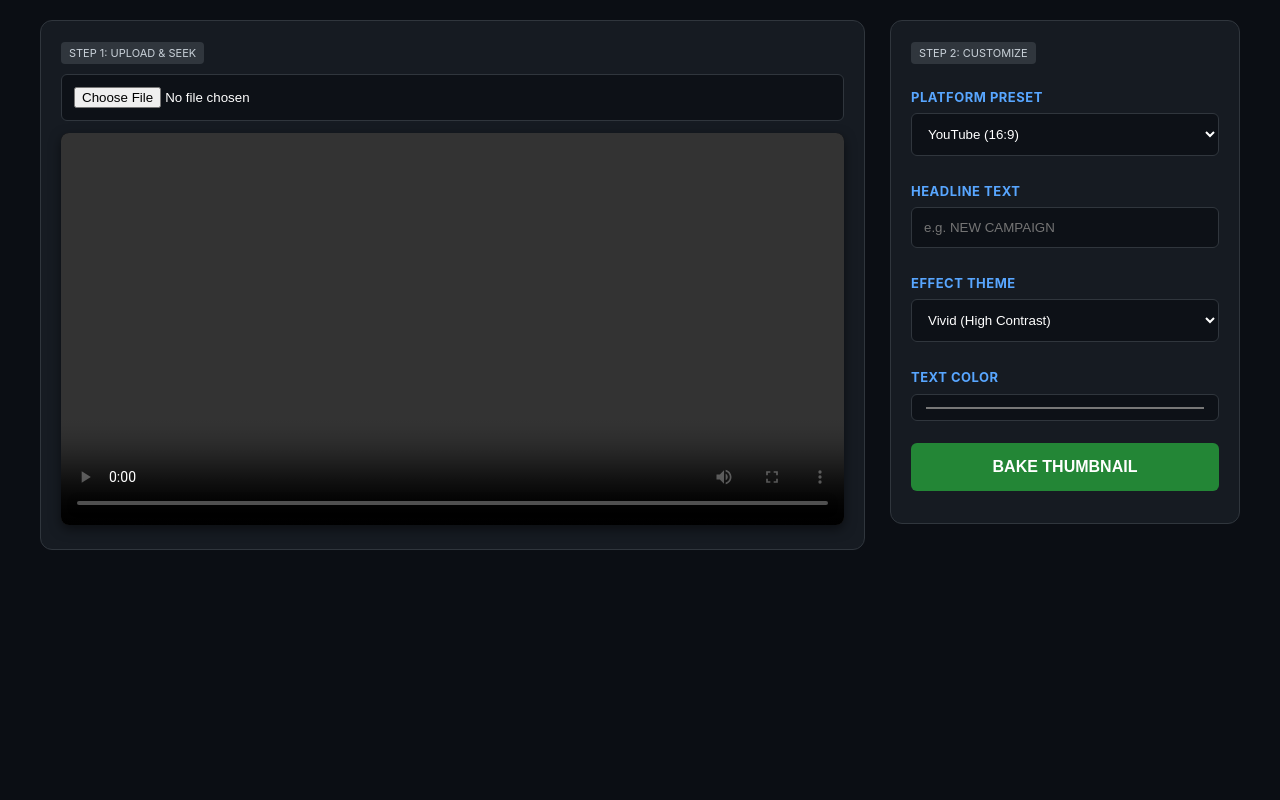
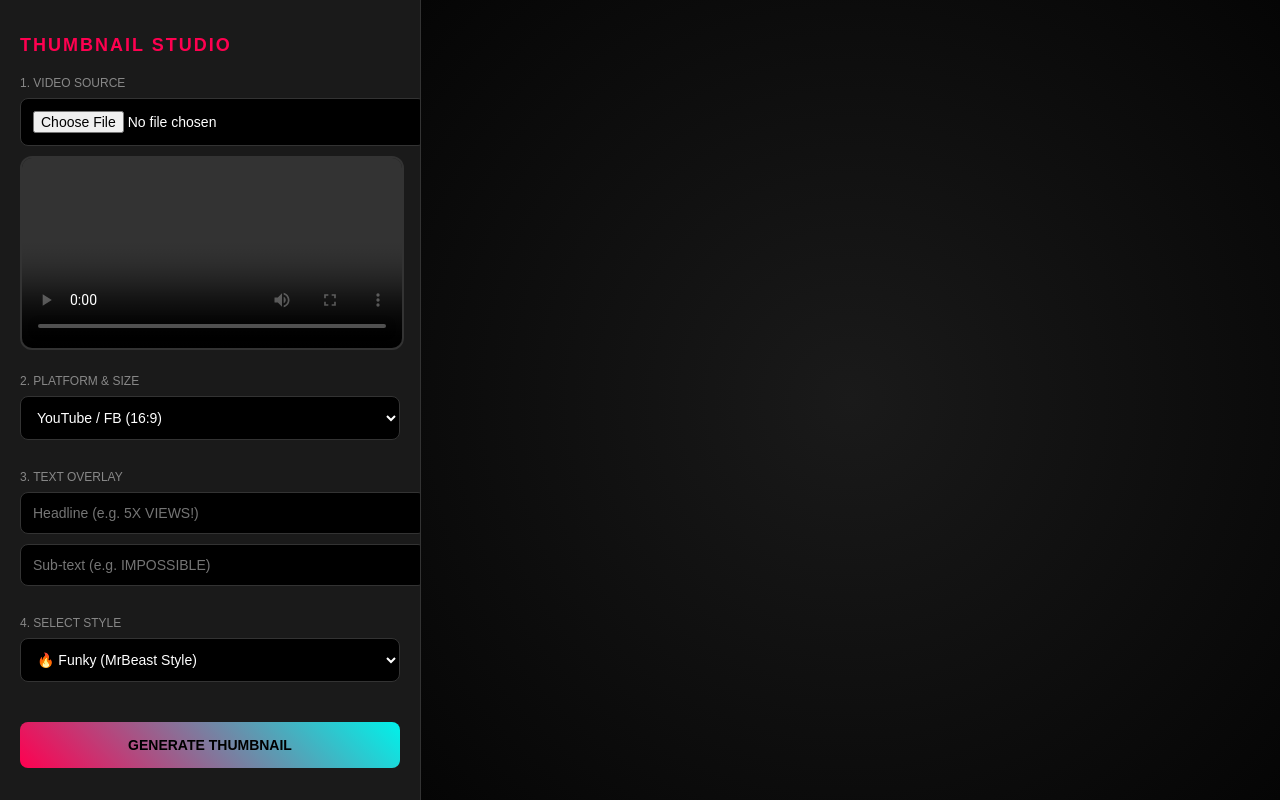
Before and after one commit to niharikasrivastava1998-nihu/PRO-THUMBNAIL-CREATOR, a plain HTML site: page index.html in a window 1280 px wide. Drawn offline with Linux system fonts and the light colour scheme.

Commit message:
Rename project and update styling and layout

```diff
--- a/index.html
+++ b/index.html
@@ -3,160 +3,192 @@
 <head>
     <meta charset="UTF-8">
     <meta name="viewport" content="width=device-width, initial-scale=1.0">
-    <title>Multi-Platform Thumbnail Pro</title>
+    <title>Creator Studio Pro</title>
     <style>
-        :root { --bg: #0b0e14; --card: #161b22; --accent: #58a6ff; --text: #c9d1d9; --btn: #238636; }
-        body { font-family: -apple-system, BlinkMacSystemFont, "Segoe UI", Helvetica, Arial, sans-serif; background: var(--bg); color: var(--text); margin: 0; padding: 20px; }
-        .wrapper { max-width: 1200px; margin: 0 auto; display: grid; grid-template-columns: 1fr 350px; gap: 25px; }
-        .main-view { background: var(--card); padding: 20px; border-radius: 12px; border: 1px solid #30363d; }
-        .sidebar { background: var(--card); padding: 20px; border-radius: 12px; border: 1px solid #30363d; height: fit-content; }
-        video { width: 100%; border-radius: 8px; background: #000; box-shadow: 0 4px 12px rgba(0,0,0,0.5); }
-        canvas { width: 100%; border-radius: 8px; margin-top: 20px; display: none; border: 1px solid var(--accent); }
-        h3 { margin: 15px 0 8px 0; color: var(--accent); font-size: 13px; text-transform: uppercase; letter-spacing: 0.5px; }
-        input, select, button { width: 100%; padding: 12px; border-radius: 6px; border: 1px solid #30363d; background: #0d1117; color: white; margin-bottom: 12px; box-sizing: border-box; }
-        .btn-gen { background: var(--btn); border: none; font-weight: bold; cursor: pointer; padding: 15px; font-size: 16px; margin-top: 10px; }
-        .btn-gen:hover { background: #2ea043; }
-        .badge { background: #30363d; padding: 4px 8px; border-radius: 4px; font-size: 11px; margin-bottom: 10px; display: inline-block; }
+        :root { --bg: #050505; --panel: #1a1a1a; --accent: #ff0050; --text: #ffffff; }
+        body { font-family: 'Poppins', sans-serif; background: var(--bg); color: var(--text); margin: 0; display: flex; height: 100vh; overflow: hidden; }
+
+        /* Layout */
+        .sidebar { width: 380px; background: var(--panel); padding: 20px; display: flex; flex-direction: column; border-right: 1px solid #333; overflow-y: auto; }
+        .preview-area { flex: 1; display: flex; flex-direction: column; align-items: center; justify-content: center; padding: 40px; background: radial-gradient(circle, #1a1a1a 0%, #050505 100%); }
+
+        /* Controls */
+        h2 { font-size: 18px; color: var(--accent); text-transform: uppercase; margin-bottom: 20px; letter-spacing: 2px; }
+        .group { margin-bottom: 20px; }
+        label { display: block; font-size: 12px; margin-bottom: 8px; color: #888; text-transform: uppercase; }
+        select, input, button { width: 100%; padding: 12px; border-radius: 8px; border: 1px solid #333; background: #000; color: white; font-size: 14px; margin-bottom: 10px; }
+
+        .theme-btn { padding: 15px; font-weight: bold; cursor: pointer; border: none; transition: 0.3s; margin-top: 10px; }
+        .funky-btn { background: linear-gradient(45deg, #ff0050, #00f2ea); color: black; }
+        .download-btn { background: #22c55e; color: white; display: none; }
+
+        video { width: 100%; border-radius: 12px; border: 2px solid #333; }
+        canvas { max-width: 100%; height: auto; border-radius: 8px; box-shadow: 0 20px 50px rgba(0,0,0,0.8); display: none; }
     </style>
 </head>
 <body>
 
-<div class="wrapper">
-    <div class="main-view">
-        <span class="badge">STEP 1: UPLOAD & SEEK</span>
-        <input type="file" id="videoUpload" accept="video/*">
-        <video id="videoPlayer" controls></video>
-        <canvas id="canvas"></canvas>
+<div class="sidebar">
+    <h2>Thumbnail Studio</h2>
+
+    <div class="group">
+        <label>1. Video Source</label>
+        <input type="file" id="vidIn" accept="video/*">
+        <video id="player" controls></video>
     </div>
 
-    <div class="sidebar">
-        <span class="badge">STEP 2: CUSTOMIZE</span>
+    <div class="group">
+        <label>2. Platform & Size</label>
+        <select id="size">
+            <option value="1280/720">YouTube / FB (16:9)</option>
+            <option value="1080/1920">TikTok / Reels (9:16)</option>
+            <option value="1080/1350">Instagram (4:5)</option>
+            <option value="1200/627">LinkedIn (1.91:1)</option>
+        </select>
+    </div>
 
-        <h3>Platform Preset</h3>
-        <select id="platform">
-            <option value="1280/720">YouTube (16:9)</option>
-            <option value="1080/1920">TikTok / IG Reel (9:16)</option>
-            <option value="1200/627">LinkedIn Post (1.91:1)</option>
-            <option value="1200/630">Facebook Post (1.9:1)</option>
-            <option value="1080/1350">Instagram Portrait (4:5)</option>
-            <option value="1080/1080">Square (1:1)</option>
+    <div class="group">
+        <label>3. Text Overlay</label>
+        <input type="text" id="mainText" placeholder="Headline (e.g. 5X VIEWS!)">
+        <input type="text" id="subText" placeholder="Sub-text (e.g. IMPOSSIBLE)">
+    </div>
+
+    <div class="group">
+        <label>4. Select Style</label>
+        <select id="theme">
+            <option value="funky">🔥 Funky (MrBeast Style)</option>
+            <option value="emoji">😂 Emoji Challenge</option>
+            <option value="paper">✂️ Paper Cutout</option>
+            <option value="doodle">✏️ Doodle Sketch</option>
         </select>
+    </div>
 
-        <h3>Headline Text</h3>
-        <input type="text" id="mainText" placeholder="e.g. NEW CAMPAIGN">
+    <button class="theme-btn funky-btn" onclick="process()">GENERATE THUMBNAIL</button>
+    <button id="dlBtn" class="theme-btn download-btn" onclick="download()">DOWNLOAD PNG</button>
+</div>
 
-        <h3>Effect Theme</h3>
-        <select id="theme">
-            <option value="vivid">Vivid (High Contrast)</option>
-            <option value="spotlight">Human Spotlight (Blur BG)</option>
-            <option value="glitch">Digital Glitch (RGB Shift)</option>
-            <option value="paper">Paper Cutout (White Frame)</option>
-            <option value="doodle">Doodle (Hand-drawn Highlight)</option>
-        </select>
-
-        <h3>Text Color</h3>
-        <input type="color" id="textColor" value="#ffffff">
-
-        <button class="btn-gen" onclick="render()">BAKE THUMBNAIL</button>
-        <button id="dlBtn" style="display:none; background: #8b5cf6;" class="btn-gen" onclick="download()">DOWNLOAD PNG</button>
-    </div>
+<div class="preview-area">
+    <canvas id="canvas"></canvas>
 </div>
 
 <script>
-    const video = document.getElementById('videoPlayer');
+    const video = document.getElementById('player');
     const canvas = document.getElementById('canvas');
     const ctx = canvas.getContext('2d');
 
-    document.getElementById('videoUpload').onchange = (e) => {
+    document.getElementById('vidIn').onchange = (e) => {
         video.src = URL.createObjectURL(e.target.files[0]);
     };
 
-    function render() {
-        // 1. Get Platform Dimensions
-        const size = document.getElementById('platform').value.split('/');
-        const W = parseInt(size[0]);
-        const H = parseInt(size[1]);
+    function process() {
+        const sizeParts = document.getElementById('size').value.split('/');
+        const W = parseInt(sizeParts[0]);
+        const H = parseInt(sizeParts[1]);
+        const theme = document.getElementById('theme').value;
+        const mainTxt = document.getElementById('mainText').value.toUpperCase();
+        const subTxt = document.getElementById('subText').value.toUpperCase();
+
         canvas.width = W;
         canvas.height = H;
+        canvas.style.display = 'block';
 
-        const theme = document.getElementById('theme').value;
-        const targetRatio = W / H;
-        const videoRatio = video.videoWidth / video.videoHeight;
+        // Base Image Rendering (Smart Crop)
+        const vRatio = video.videoWidth / video.videoHeight;
+        const cRatio = W / H;
+        let dW, dH;
+        if (vRatio > cRatio) { dH = H; dW = H * vRatio; }
+        else { dW = W; dH = W / vRatio; }
+        const x = (W - dW) / 2;
+        const y = (H - dH) / 2;
 
-        // 2. Smart Crop Logic
-        let drawW, drawH;
-        if (videoRatio > targetRatio) {
-            drawH = H;
-            drawW = H * videoRatio;
-        } else {
-            drawW = W;
-            drawH = W / videoRatio;
-        }
-        const x = (W - drawW) / 2;
-        const y = (H - drawH) / 2;
-
-        // 3. Render Base Layers based on Theme
+        // --- THEME LOGIC ---
         ctx.clearRect(0, 0, W, H);
 
-        if (theme === 'spotlight') {
-            ctx.filter = "blur(15px) brightness(0.4)";
-            ctx.drawImage(video, x, y, drawW, drawH);
+        if (theme === 'funky') {
+            // High contrast, outer glow on human (simulated)
+            ctx.filter = "contrast(1.2) saturate(1.4) brightness(1.1)";
+            ctx.drawImage(video, x, y, dW, dH);
             ctx.filter = "none";
-            ctx.save();
+            // Purple/Blue Gradient Overlay
+            const grad = ctx.createLinearGradient(0, 0, W, H);
+            grad.addColorStop(0, "rgba(255, 0, 80, 0.2)");
+            grad.addColorStop(1, "rgba(0, 242, 234, 0.2)");
+            ctx.fillStyle = grad;
+            ctx.fillRect(0, 0, W, H);
+
+        } else if (theme === 'emoji') {
+            // B&W Background with color Emojis
+            ctx.filter = "grayscale(1) contrast(1.1)";
+            ctx.drawImage(video, x, y, dW, dH);
+            ctx.filter = "none";
+            // Draw random Emojis (simplified circles for placeholders)
+            const emojis = ['😂', '🔥', '😱', '💯'];
+            for(let i=0; i<5; i++){
+                ctx.font = "80px Arial";
+                ctx.fillText(emojis[i%4], Math.random()*W, Math.random()*H);
+            }
+
+        } else if (theme === 'paper') {
+            // Textured Cutout
+            ctx.drawImage(video, x, y, dW, dH);
+            ctx.strokeStyle = "white";
+            ctx.lineWidth = 25;
+            ctx.lineJoin = "round";
+            ctx.strokeRect(20, 20, W-40, H-40);
+            // Shadow for depth
+            ctx.shadowColor = "black";
+            ctx.shadowBlur = 30;
+            ctx.strokeRect(25, 25, W-50, H-50);
+            ctx.shadowBlur = 0;
+
+        } else if (theme === 'doodle') {
+            ctx.drawImage(video, x, y, dW, dH);
+            ctx.strokeStyle = "#FFEB3B";
+            ctx.lineWidth = 8;
+            ctx.setLineDash([15, 10]);
+            // Draw a rough circle around center
             ctx.beginPath();
-            ctx.arc(W/2, H/3, Math.min(W,H)*0.4, 0, Math.PI*2);
-            ctx.clip();
-            ctx.drawImage(video, x, y, drawW, drawH);
-            ctx.restore();
-        } else if (theme === 'glitch') {
-            ctx.globalAlpha = 0.7;
-            ctx.drawImage(video, x - 5, y, drawW, drawH);
-            ctx.fillStyle = "rgba(255,0,0,0.2)";
-            ctx.fillRect(0,0,W,H);
-            ctx.drawImage(video, x + 5, y, drawW, drawH);
-            ctx.globalAlpha = 1.0;
-        } else {
-            ctx.filter = "contrast(1.15) saturate(1.2)";
-            ctx.drawImage(video, x, y, drawW, drawH);
-            ctx.filter = "none";
+            ctx.ellipse(W/2, H/2, W*0.3, H*0.4, 0, 0, Math.PI*2);
+            ctx.stroke();
+            ctx.setLineDash([]);
         }
 
-        // 4. Overlays
-        if (theme === 'doodle') {
-            ctx.strokeStyle = "#ffeb3b";
-            ctx.lineWidth = 6;
-            ctx.setLineDash([10, 10]);
-            ctx.strokeRect(30, 30, W-60, H-60);
-            ctx.setLineDash([]);
-        } else if (theme === 'paper') {
-            ctx.strokeStyle = "white";
-            ctx.lineWidth = 40;
-            ctx.strokeRect(0,0,W,H);
+        // --- TEXT RENDERING ---
+        if (mainTxt) {
+            ctx.textAlign = "center";
+            ctx.shadowColor = "black";
+            ctx.shadowBlur = 15;
+
+            // Background plate for Funky style
+            if(theme === 'funky' || theme === 'emoji') {
+                ctx.fillStyle = theme === 'funky' ? "#ff0050" : "#ffffff";
+                const rectW = ctx.measureText(mainTxt).width + 300;
+                ctx.fillRect((W - rectW)/2, H*0.7, rectW, 120);
+                ctx.fillStyle = theme === 'funky' ? "white" : "black";
+            } else {
+                ctx.fillStyle = "white";
+            }
+
+            ctx.font = `bold ${H*0.12}px Impact, sans-serif`;
+            ctx.fillText(mainTxt, W/2, H*0.82);
+
+            if (subTxt) {
+                ctx.font = `bold ${H*0.05}px Arial`;
+                ctx.fillStyle = "#FFEB3B";
+                ctx.fillText(subTxt, W/2, H*0.68);
+            }
         }
 
-        // 5. Professional Typography
-        const text = document.getElementById('mainText').value;
-        if (text) {
-            ctx.shadowColor = "rgba(0,0,0,0.9)";
-            ctx.shadowBlur = 20;
-            ctx.fillStyle = document.getElementById('textColor').value;
-            const fontSize = Math.round(H * 0.1);
-            ctx.font = `italic bold ${fontSize}px sans-serif`;
-            ctx.textAlign = "center";
-            ctx.fillText(text.toUpperCase(), W/2, H * 0.85);
-        }
-
-        canvas.style.display = 'block';
         document.getElementById('dlBtn').style.display = 'block';
-        canvas.scrollIntoView({ behavior: 'smooth' });
     }
 
     function download() {
         const link = document.createElement('a');
-        link.download = `thumbnail-${Date.now()}.png`;
-        link.href = canvas.toDataURL('image/png', 1.0);
+        link.download = `creator-thumb-${Date.now()}.png`;
+        link.href = canvas.toDataURL();
         link.click();
     }
 </script>
+
 </body>
 </html>
```
